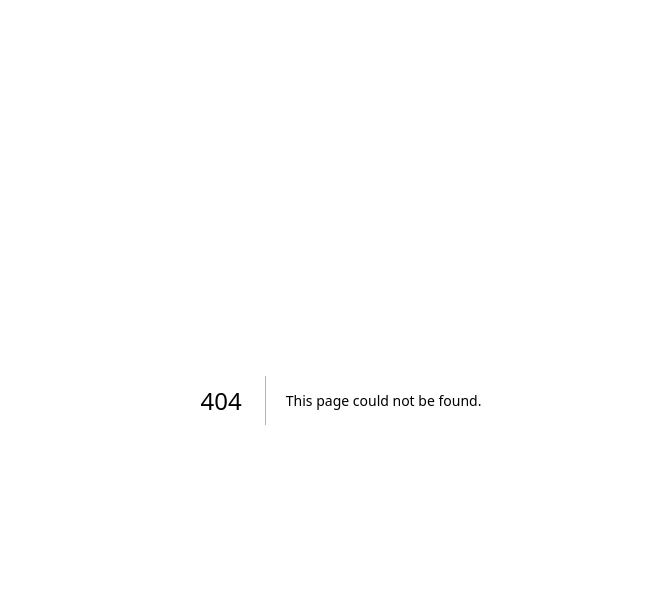
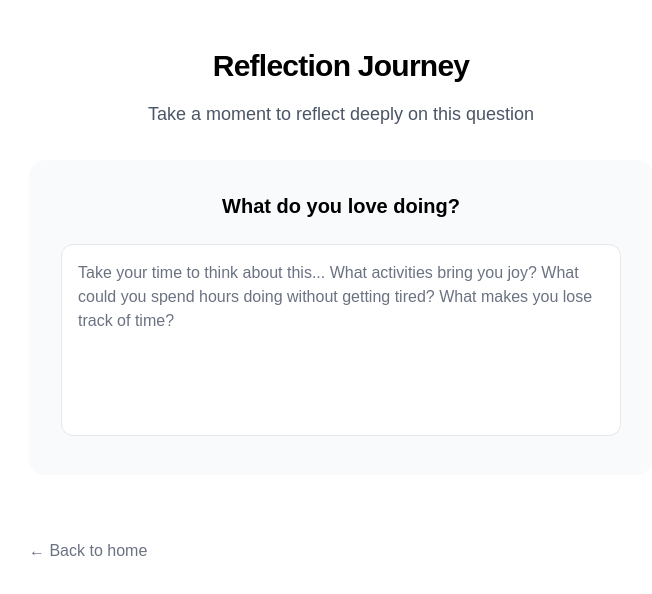
Before and after one commit to alecdalelio/ikigen, a Next.js app: page /reflect in a window 1280 px wide. Before the commit this address had no page. Shown: the top 594 px of the page, without its empty margins (299-951 px from the left). Built offline with nearby package versions, Linux system fonts and the light colour scheme.

Commit message:
feat: add reflection prompt UI at /reflect

```diff
--- /dev/null
+++ b/app/reflect/page.tsx
@@ -0,0 +1,125 @@
+"use client";
+
+import { useState } from "react";
+
+export default function ReflectPage() {
+  const [input, setInput] = useState("");
+  const [hasSubmitted, setHasSubmitted] = useState(false);
+  const [isLoading, setIsLoading] = useState(false);
+
+  const handleSubmit = async () => {
+    if (!input.trim()) return;
+
+    setIsLoading(true);
+
+    // Simulate AI processing delay
+    setTimeout(() => {
+      setIsLoading(false);
+      setHasSubmitted(true);
+    }, 1500);
+  };
+
+  const mockInsights = [
+    "Your passion for this activity suggests a deep connection to creativity and self-expression. This could be a key component of your Ikigai - the intersection of what you love and what you're good at.",
+    "The joy you find in this suggests it aligns with your core values. Consider how this activity might connect to serving others or contributing to something larger than yourself.",
+    "This reflection reveals a pattern of activities that bring you genuine satisfaction. These moments of flow and engagement are valuable clues to your life's purpose."
+  ];
+
+  const randomInsight = mockInsights[Math.floor(Math.random() * mockInsights.length)];
+
+  return (
+    <div className="min-h-screen bg-white dark:bg-black text-black dark:text-white">
+      <div className="max-w-2xl mx-auto px-6 py-12">
+        <div className="space-y-8">
+          {/* Header */}
+          <div className="text-center space-y-4">
+            <h1 className="text-3xl font-bold tracking-tight">
+              Reflection Journey
+            </h1>
+            <p className="text-lg text-gray-600 dark:text-gray-400">
+              Take a moment to reflect deeply on this question
+            </p>
+          </div>
+
+          {/* Main content */}
+          <div className="space-y-6">
+            <div className="bg-gray-50 dark:bg-gray-900 rounded-2xl p-8">
+              <h2 className="text-xl font-semibold mb-6 text-center">
+                What do you love doing?
+              </h2>
+
+              <div className="space-y-4">
+                <label htmlFor="reflection-input" className="sr-only">
+                  Your reflection
+                </label>
+                <textarea
+                  id="reflection-input"
+                  value={input}
+                  onChange={(e) => setInput(e.target.value)}
+                  placeholder="Take your time to think about this... What activities bring you joy? What could you spend hours doing without getting tired? What makes you lose track of time?"
+                  className="w-full h-48 p-4 border border-gray-200 dark:border-gray-700 rounded-xl bg-white dark:bg-gray-800 text-black dark:text-white placeholder-gray-500 dark:placeholder-gray-400 resize-none focus:outline-none focus:ring-2 focus:ring-rose-500 focus:border-transparent transition-all"
+                  disabled={hasSubmitted}
+                />
+
+                {!hasSubmitted && input.trim() && (
+                  <div className="flex justify-center">
+                    <button
+                      onClick={handleSubmit}
+                      disabled={isLoading}
+                      className="px-8 py-3 bg-rose-600 text-white rounded-full font-medium hover:bg-rose-700 focus:outline-none focus:ring-2 focus:ring-rose-500 focus:ring-offset-2 disabled:opacity-50 disabled:cursor-not-allowed transition-all"
+                    >
+                      {isLoading ? "Processing..." : "Next"}
+                    </button>
+                  </div>
+                )}
+              </div>
+            </div>
+
+            {/* AI Insight */}
+            {hasSubmitted && (
+              <div className="bg-gradient-to-br from-rose-50 to-pink-50 dark:from-rose-900/20 dark:to-pink-900/20 rounded-2xl p-8 border border-rose-200 dark:border-rose-800">
+                <div className="flex items-start space-x-3">
+                  <div className="w-8 h-8 bg-rose-600 rounded-full flex items-center justify-center flex-shrink-0 mt-1">
+                    <svg className="w-4 h-4 text-white" fill="currentColor" viewBox="0 0 20 20">
+                      <path fillRule="evenodd" d="M18 10a8 8 0 11-16 0 8 8 0 0116 0zm-7-4a1 1 0 11-2 0 1 1 0 012 0zM9 9a1 1 0 000 2v3a1 1 0 001 1h1a1 1 0 100-2v-3a1 1 0 00-1-1H9z" clipRule="evenodd" />
+                    </svg>
+                  </div>
+                  <div className="space-y-3">
+                    <h3 className="text-lg font-semibold text-rose-800 dark:text-rose-200">
+                      AI Insight
+                    </h3>
+                    <p className="text-gray-700 dark:text-gray-300 leading-relaxed">
+                      {randomInsight}
+                    </p>
+                  </div>
+                </div>
+              </div>
+            )}
+          </div>
+
+          {/* Navigation */}
+          <div className="flex justify-between items-center pt-8">
+            <a
+              href="/"
+              className="text-gray-500 dark:text-gray-400 hover:text-gray-700 dark:hover:text-gray-200 transition-colors"
+            >
+              ← Back to home
+            </a>
+
+            {hasSubmitted && (
+              <button
+                onClick={() => {
+                  setInput("");
+                  setHasSubmitted(false);
+                }}
+                className="text-rose-600 hover:text-rose-700 dark:text-rose-400 dark:hover:text-rose-300 transition-colors"
+              >
+                Reflect again
+              </button>
+            )}
+          </div>
+        </div>
+      </div>
+    </div>
+  );
+}
```
